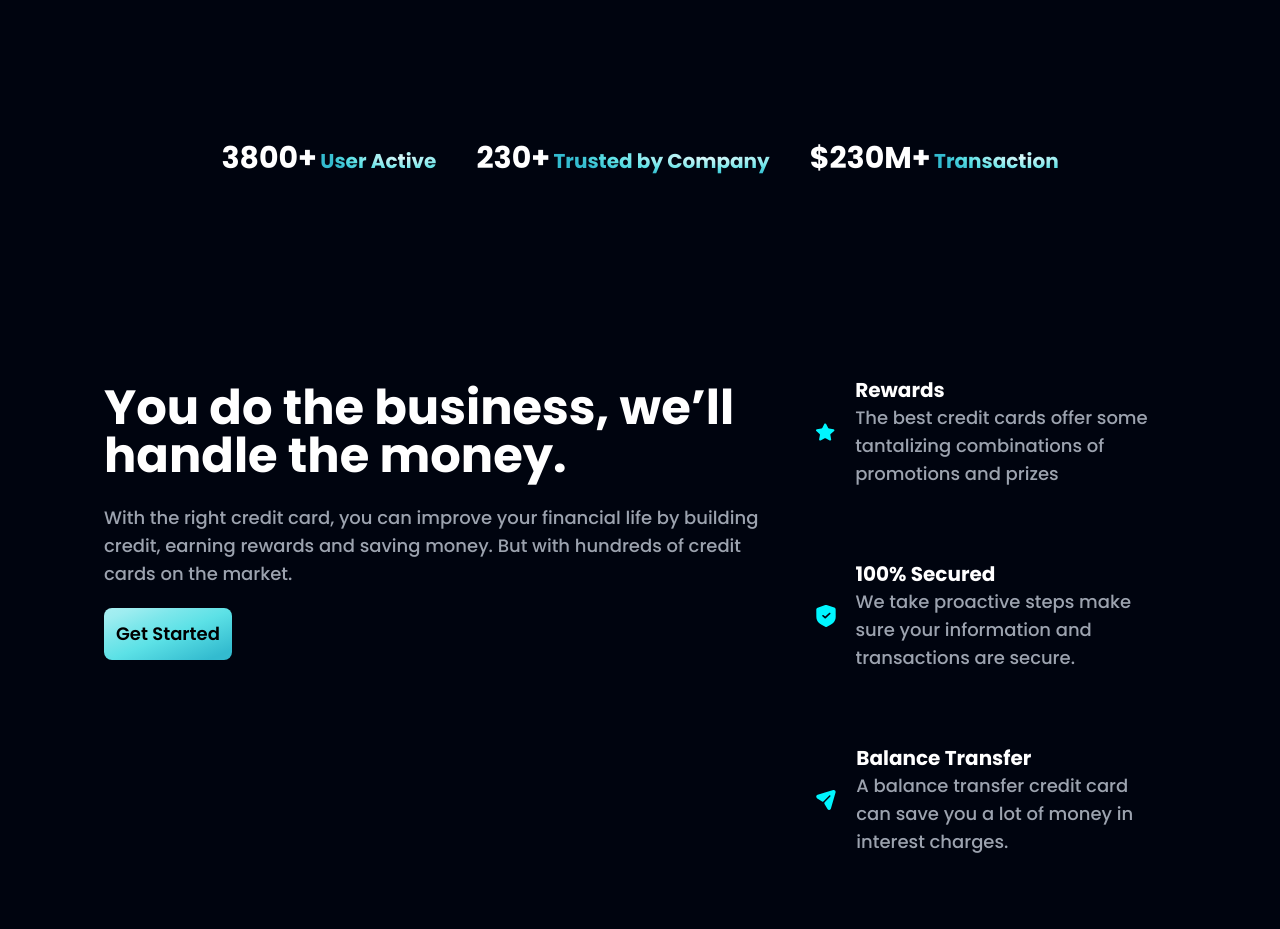
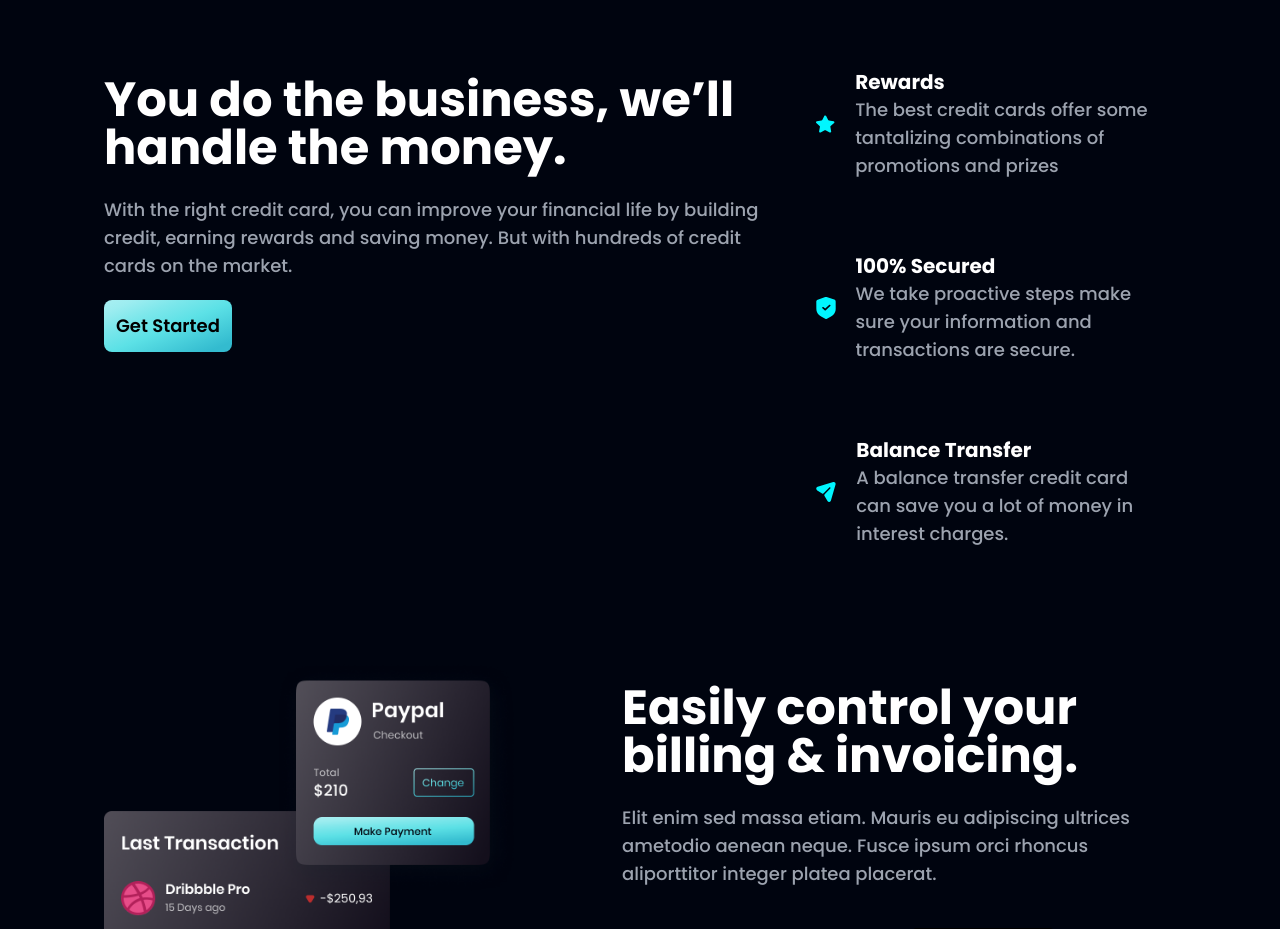
Before and after one commit to Saeed-Altout/HooBank, a Next.js app: page / in a window 1280 px wide. Shown: the part 820-1749 px from the top of the page. Built offline with nearby package versions, Linux system fonts and the light colour scheme.

Commit message:
edit by remove proofState

```diff
--- a/src/app/page.js
+++ b/src/app/page.js
@@ -20,7 +20,7 @@ const Home = () => {
         <Hero />
       </header>
       <main>
-        <ProofState />
+        {/* <ProofState /> */}
         <Features />
         <Products />
         <Business />
```
